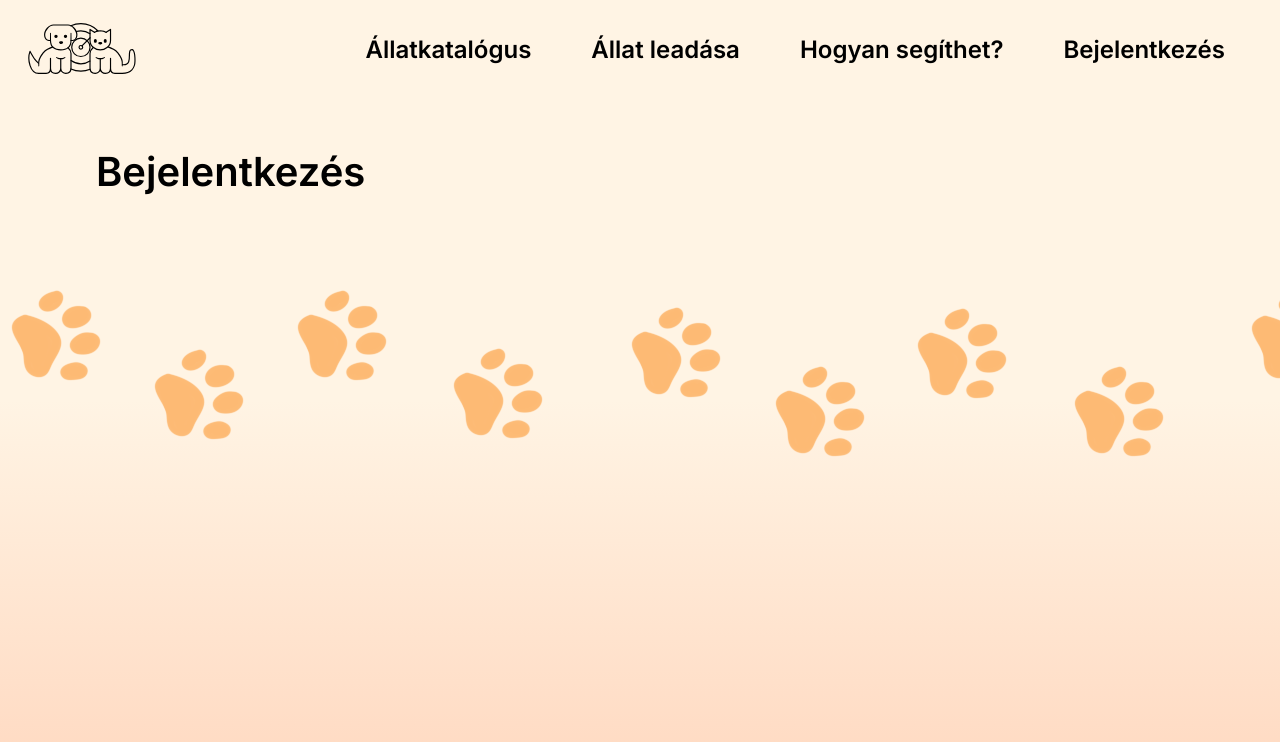
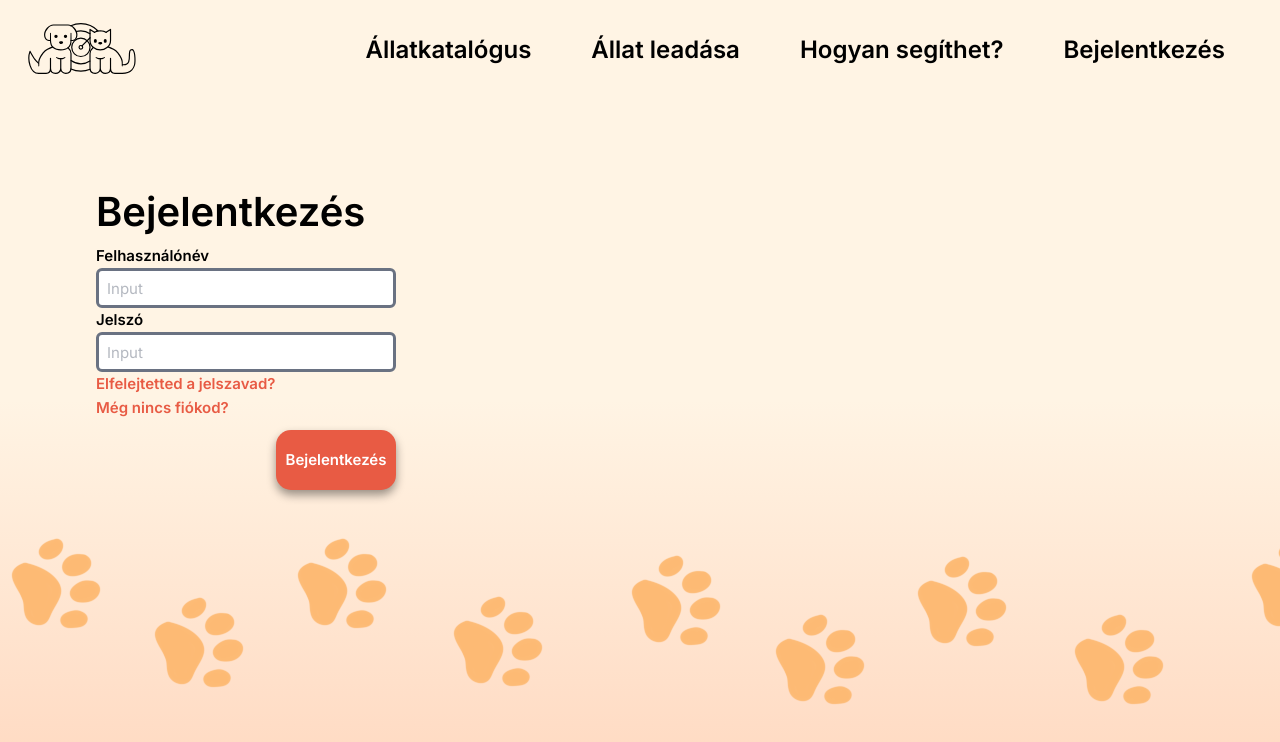
Before and after one commit to Szaszuge/menhely, a Vue app in the folder menhely/: page /login in a window 1280 px wide. Shown: the top 742 px of the page. Built offline with nearby package versions, Linux system fonts and the light colour scheme.

Commit message:
SCRUM-37 Login form + route

```diff
--- a/menhely/src/components/Homebar.vue
+++ b/menhely/src/components/Homebar.vue
@@ -9,13 +9,17 @@ import Button from './button.vue';
             <h1>Egy kis segítség is életeket menthet!</h1>
             <p>Oldalunk minden bajai kóbor kutyának és macskának ideiglenes otthont kíván, valamint szeretnénk megadni a lehetőséget hogy minden állat egy szerető gazdához kerüljön miharamabb.</p>
             <div class="buttonigazitas">
+                <RouterLink to="/login">
                 <Button>
                     Bejelentkezés
                 </Button>
+                </RouterLink>
 
+                <RouterLink to="/register">
                 <Button>
                     Regisztráció
                 </Button>
+                </RouterLink>
             </div>
         </div>
         <div class="kep"></div>
--- a/menhely/src/components/Input.vue
+++ b/menhely/src/components/Input.vue
@@ -3,13 +3,14 @@
 </script>
 
 <template>
-    <input type="text" id="fname" name="fname"><br><br>
+<input type="text" placeholder="Input" class="border-3 border-gray-500 text-gray-500 bg-white p-2 rounded-md focus:outline-none focus:ring-1 focus:ring-gray-500 shadow-base"/>
 </template>
 
 
 <style scoped>
-    template{
+    input{
         width: 300px;
-        height: 35px;
+        height: 40px;
+        background-color: rgb(255, 255, 255);
     }
 </style>
--- a/menhely/src/router/index.js
+++ b/menhely/src/router/index.js
@@ -21,6 +21,11 @@ const router = createRouter({
       path: '/login',
       name: 'login',
       component: () => import('../views/LoginView.vue')
+    },
+    {
+      path: '/register',
+      name: 'register',
+      component: () => import('../views/RegisterView.vue')
     }
   ],
 })
--- a/menhely/src/views/LoginView.vue
+++ b/menhely/src/views/LoginView.vue
@@ -1,13 +1,20 @@
 <script setup lang="ts">
 import Input from '../components/Input.vue'
+import Button from '../components/Button.vue'
 </script>
 
 <template>
 <main>
 <div id="form">
 <h1>Bejelentkezés</h1>
+<h3>Felhasználónév</h3>
 <Input/>
-
+<br>
+<h3>Jelszó</h3>
+<Input/>
+<h4>Elfelejtetted a jelszavad?</h4>
+<h4>Még nincs fiókod?</h4>
+<Button id="fasz">Bejelentkezés</Button>
 </div>
 </main>
 </template>
@@ -19,7 +26,22 @@ h1{
     margin-top: 2.50rem;
 }
 
+h3{
+    font-weight: 600;
+}
+
+h4{
+    font-weight: 600;
+    color: #E85B44;
+}
+
 #form{
     margin-left: 6rem;
+    margin-top: 5rem;
+}
+
+#fasz{
+    margin: 10px;
+    margin-left: 180px;
 }
 </style>
```
